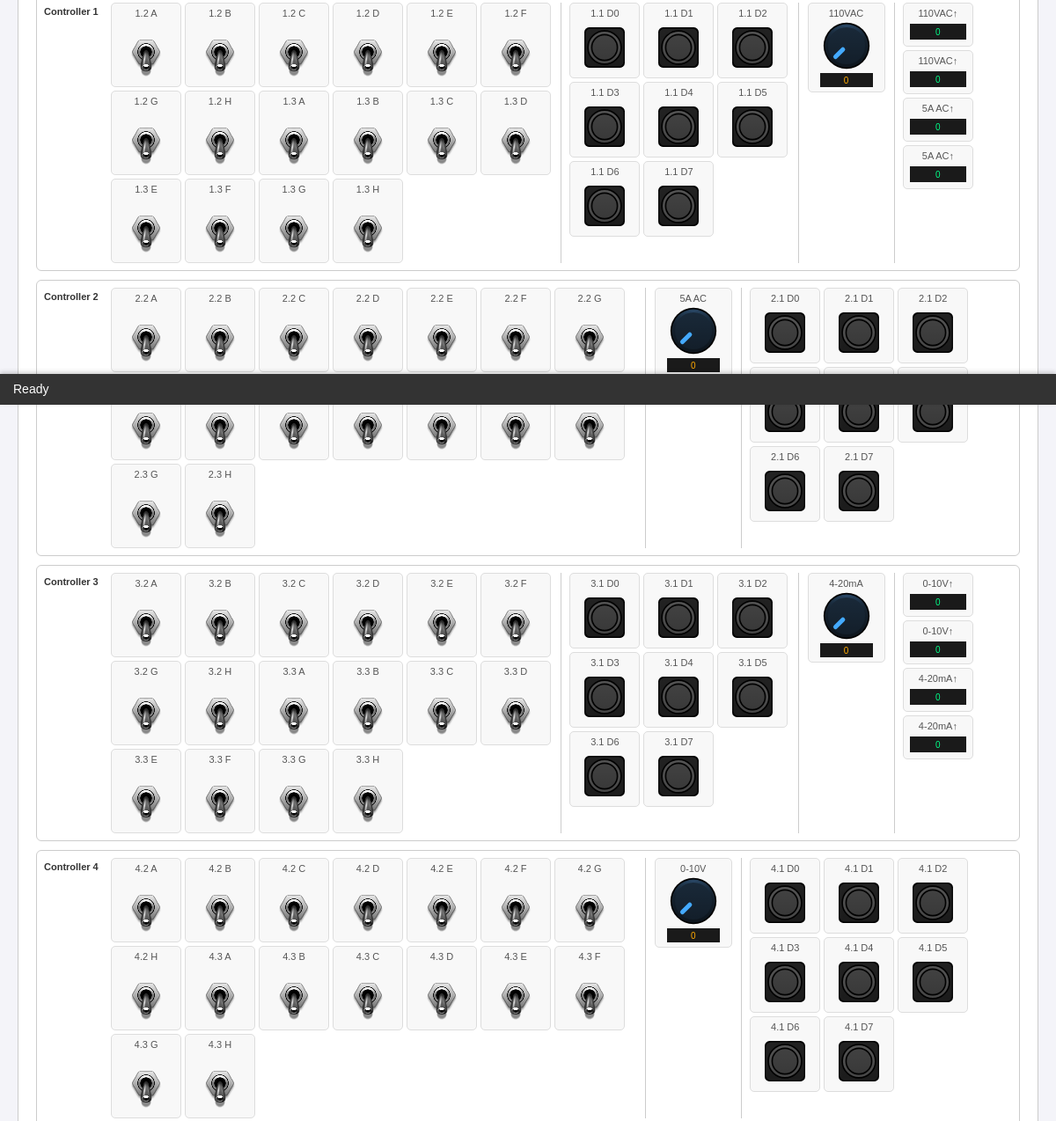
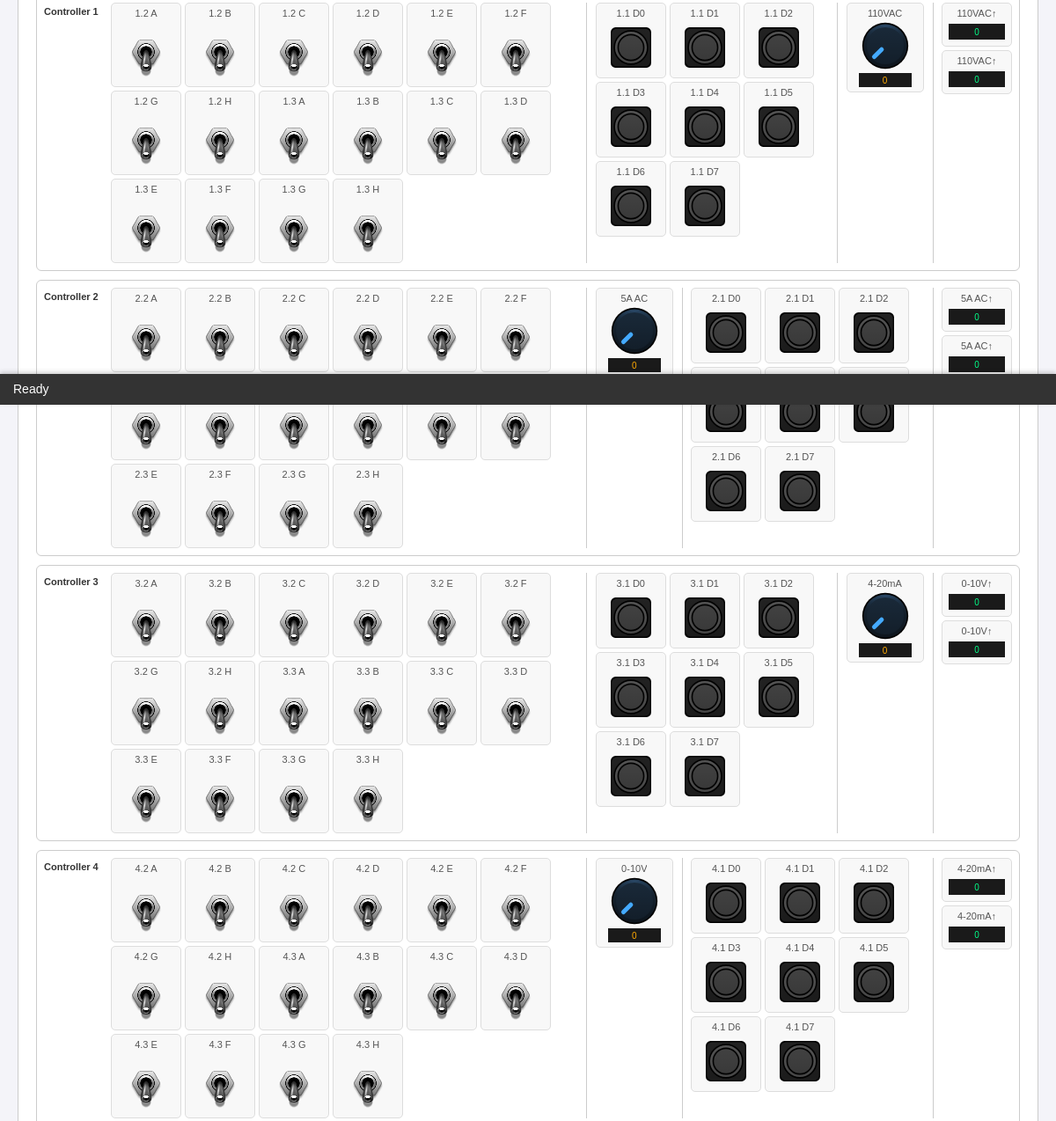
Before and after one commit to sa3mv3g/mpcs_testbench_dashboard, an Electron app: page src/renderer/index.html in a window 1200 px wide. Shown: the part 340-1614 px from the top of the page at 88% size. Drawn offline with Linux system fonts and the light colour scheme; no server answers.

Commit message:
refactor(ui): reorganize analog input widgets and update polling
* Move 5A AC analog input widgets from Controller 1 to Controller 2
* Move 4-20mA analog input widgets from Controller 3 to Controller 4
* Update Modbus polling loop to read input registers from controllers 1 through 4
* Reduce Modbus block read size for analog inputs from 8 to 4 registers

Signed-off-by:
Sanmveg Saini
<sanmveg.saini.in@gmail.com>

```diff
--- a/src/renderer/index.html
+++ b/src/renderer/index.html
@@ -470,8 +470,6 @@
         <div class="v2-signal-group">
           <div class="v2-widget"><span class="v2-widget-label">110VAC↑</span><webaudio-param id="ai-1-4"  class="v2-ai-param" width="64" height="18" fontsize="10" enable="0" colors="#00ff88;#1a1a1a"></webaudio-param></div>
           <div class="v2-widget"><span class="v2-widget-label">110VAC↑</span><webaudio-param id="ai-1-6"  class="v2-ai-param" width="64" height="18" fontsize="10" enable="0" colors="#00ff88;#1a1a1a"></webaudio-param></div>
-          <div class="v2-widget"><span class="v2-widget-label">5A AC↑</span> <webaudio-param id="ai-1-8"  class="v2-ai-param" width="64" height="18" fontsize="10" enable="0" colors="#00ff88;#1a1a1a"></webaudio-param></div>
-          <div class="v2-widget"><span class="v2-widget-label">5A AC↑</span> <webaudio-param id="ai-1-10" class="v2-ai-param" width="64" height="18" fontsize="10" enable="0" colors="#00ff88;#1a1a1a"></webaudio-param></div>
         </div>
       </div>
 
@@ -514,6 +512,11 @@
           <div class="v2-widget"><span class="v2-widget-label">2.1 D5</span><webaudio-switch id="di-2-21" class="v2-di-led" width="54" height="54" type="toggle" enable="0" colors="#555;#222;#0f0"></webaudio-switch></div>
           <div class="v2-widget"><span class="v2-widget-label">2.1 D6</span><webaudio-switch id="di-2-22" class="v2-di-led" width="54" height="54" type="toggle" enable="0" colors="#555;#222;#0f0"></webaudio-switch></div>
           <div class="v2-widget"><span class="v2-widget-label">2.1 D7</span><webaudio-switch id="di-2-23" class="v2-di-led" width="54" height="54" type="toggle" enable="0" colors="#555;#222;#0f0"></webaudio-switch></div>
+        </div>
+        <div class="v2-section-divider"></div>
+        <div class="v2-signal-group">
+          <div class="v2-widget"><span class="v2-widget-label">5A AC↑</span> <webaudio-param id="ai-2-4"  class="v2-ai-param" width="64" height="18" fontsize="10" enable="0" colors="#00ff88;#1a1a1a"></webaudio-param></div>
+          <div class="v2-widget"><span class="v2-widget-label">5A AC↑</span> <webaudio-param id="ai-2-6" class="v2-ai-param" width="64" height="18" fontsize="10" enable="0" colors="#00ff88;#1a1a1a"></webaudio-param></div>
         </div>
       </div>
 
@@ -561,8 +564,6 @@
         <div class="v2-signal-group">
           <div class="v2-widget"><span class="v2-widget-label">0-10V↑</span>  <webaudio-param id="ai-3-4"  class="v2-ai-param" width="64" height="18" fontsize="10" enable="0" colors="#00ff88;#1a1a1a"></webaudio-param></div>
           <div class="v2-widget"><span class="v2-widget-label">0-10V↑</span>  <webaudio-param id="ai-3-6"  class="v2-ai-param" width="64" height="18" fontsize="10" enable="0" colors="#00ff88;#1a1a1a"></webaudio-param></div>
-          <div class="v2-widget"><span class="v2-widget-label">4-20mA↑</span> <webaudio-param id="ai-3-8"  class="v2-ai-param" width="64" height="18" fontsize="10" enable="0" colors="#00ff88;#1a1a1a"></webaudio-param></div>
-          <div class="v2-widget"><span class="v2-widget-label">4-20mA↑</span> <webaudio-param id="ai-3-10" class="v2-ai-param" width="64" height="18" fontsize="10" enable="0" colors="#00ff88;#1a1a1a"></webaudio-param></div>
         </div>
       </div>
 
@@ -605,6 +606,11 @@
           <div class="v2-widget"><span class="v2-widget-label">4.1 D5</span><webaudio-switch id="di-4-21" class="v2-di-led" width="54" height="54" type="toggle" enable="0" colors="#555;#222;#0f0"></webaudio-switch></div>
           <div class="v2-widget"><span class="v2-widget-label">4.1 D6</span><webaudio-switch id="di-4-22" class="v2-di-led" width="54" height="54" type="toggle" enable="0" colors="#555;#222;#0f0"></webaudio-switch></div>
           <div class="v2-widget"><span class="v2-widget-label">4.1 D7</span><webaudio-switch id="di-4-23" class="v2-di-led" width="54" height="54" type="toggle" enable="0" colors="#555;#222;#0f0"></webaudio-switch></div>
+        </div>
+        <div class="v2-section-divider"></div>
+        <div class="v2-signal-group">
+          <div class="v2-widget"><span class="v2-widget-label">4-20mA↑</span> <webaudio-param id="ai-4-4"  class="v2-ai-param" width="64" height="18" fontsize="10" enable="0" colors="#00ff88;#1a1a1a"></webaudio-param></div>
+          <div class="v2-widget"><span class="v2-widget-label">4-20mA↑</span> <webaudio-param id="ai-4-6" class="v2-ai-param" width="64" height="18" fontsize="10" enable="0" colors="#00ff88;#1a1a1a"></webaudio-param></div>
         </div>
       </div>
 
```
Also changed, not shown: src/main.js (+4 -6 lines).
